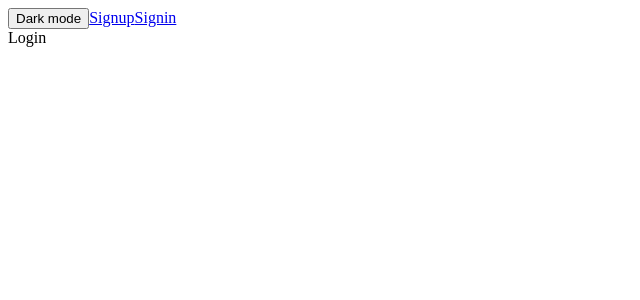
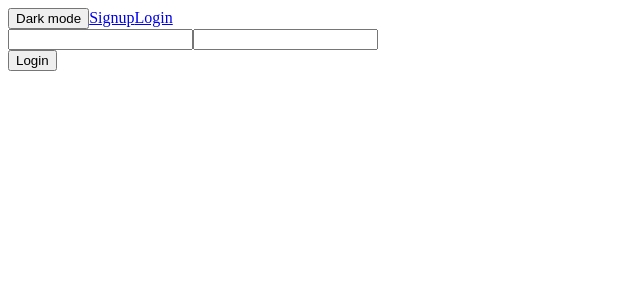
Before and after one commit to fureszkatka/E-commerce, a React app in the folder user_interface/: page /login in a window 1280 px wide. Shown: the top 300 px of the page, without its empty margins (0-640 px from the left). Built offline with nearby package versions, Linux system fonts and the light colour scheme.

Commit message:
Signin, signout set in place

```diff
--- a/user_interface/src/App.js
+++ b/user_interface/src/App.js
@@ -1,6 +1,6 @@
 import React, { Component } from 'react';
 import Home from "./Pages/Home"
-import Menu from './core/Menu';
+import Menu from './core/Menu/Menu';
 import {BrowserRouter, Routes, Route} from 'react-router-dom'
 import { LoginProvider } from './core/LoginContext';
 import Signup from './Pages/Signup';
--- a/user_interface/src/Pages/Home.js
+++ b/user_interface/src/Pages/Home.js
@@ -6,7 +6,7 @@ class Home extends Component {
     render() {
         return (
             <div>
-                {this.props.login.value}
+                home
             </div>
         );
     }
--- a/user_interface/src/Pages/Login.js
+++ b/user_interface/src/Pages/Login.js
@@ -1,13 +1,55 @@
 import React, { Component } from 'react'
 import { withLoginContext } from '../core/LoginContext';
-
+import axios from "axios"
+import { Navigate } from 'react-router';
 
 export class Login extends Component {
-  render() {
-    return (
-      <div>Login</div>
-    )
-  }
+
+    state = {
+        email: "",
+        password: "",
+        message: ""
+    }
+
+    login = async() =>{
+
+        const {email, password} = this.state
+
+        const resp =  await axios.post('/api/login', {email,password})
+        if(resp.error){
+            this.setState({
+                message: resp.error
+            })
+        }
+        if(resp.message){
+            this.setState({
+                message: resp.message
+            })
+            this.props.auth.login
+        }
+    }
+
+    handleChange = (value) => (e) =>{
+        this.setState({
+            [value]: e.target.value
+        })
+    }
+
+    render() {
+        const {email, password} = this.state
+        return (
+            <div className='Login_container'>
+                {this.props.auth.isLoggedIn && <Navigate to="/"/>}
+                <div className='Login_inputs-container'>
+                    <input value = {email} onChange={ this.handleChange("email") }/>
+                    <input value = {password} onChange={ this.handleChange("password") }/>
+                </div>
+                <div className="Login_button-container">
+                    <button onClick={this.login} className='Login_button'>Login</button>
+                </div>
+            </div>
+        )
+    }
 }
 
 export default withLoginContext(Login);
--- a/user_interface/src/core/LoginContext.js
+++ b/user_interface/src/core/LoginContext.js
@@ -1,21 +1,18 @@
 import React, { Component } from "react"
-import axios from "axios"
 import jscookie from "js-cookie"
-
 export const LoginContext = React.createContext()
 
 export class LoginProvider extends Component{
 
     state={
         isLoggedIn: false,
-        login: async(email,password) =>{
-            const resp =  await axios.post('/api/login', {email,password})
+        login: () =>{
             this.setState({
                 isLoggedIn: true
             })
         },
-        logout: async() =>{
-            jscookie.remove("kate-style-token")
+        logout: () =>{
+
             this.setState({
                 isLoggedIn: false
             })
@@ -47,7 +44,7 @@ export function withLoginContext(Component){
         return(
             <LoginContext.Consumer>
                 {(value) =>
-                    <Component login = {value}  {...props}/>
+                    <Component auth = {value}  {...props}/>
                 }
             </LoginContext.Consumer>
         )
--- a/user_interface/src/core/Menu.js
+++ b/user_interface/src/core/Menu/Menu.js
@@ -1,15 +1,14 @@
 import React, { Component } from 'react'
-import {withLoginContext} from './LoginContext'
+import {withLoginContext} from '../LoginContext'
 import {Link } from "react-router-dom"
+import jscookie from "js-cookie"
+
 
 class Menu extends Component {
 
-    changelogin=()=>{
-        this.props.login.login("kati@gmail.com", "kiki12")
-    }
-
-    changelogout=()=>{
-        this.props.login.logout()
+    signout=()=>{
+        jscookie.remove("kate-style-token")
+        this.props.auth.logout()
     }
 
     render() {
@@ -17,12 +16,12 @@ class Menu extends Component {
             <div className='Menu_container'>
                 <button className='Menu_theme'>Dark mode</button>
                 {
-                    this.props.login.isLoggedIn ?
-                        <button className='Menu_signout' onClick={this.changelogout}>Signout</button>
+                    this.props.auth.isLoggedIn ?
+                        <button className='Menu_signout' onClick={this.signout}>Signout</button>
                     :
                     <>
                         <Link to ="/signup">Signup</Link>
-                        <Link onClick={this.changelogin}>Signin</Link>
+                        <Link to ="/login">Login</Link>
                     </>
                 }
 
```
Also changed, not shown: 1 other file (tests, documents, lock files or other folders).
